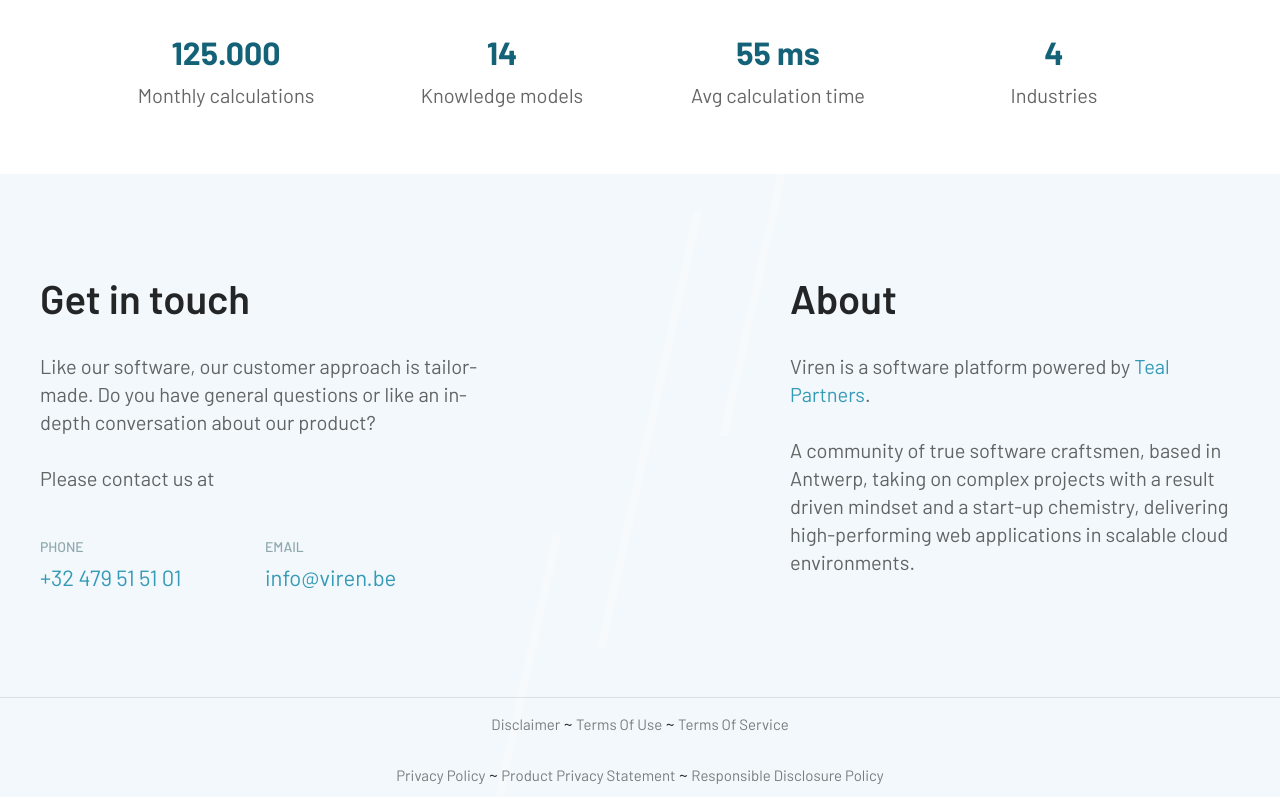
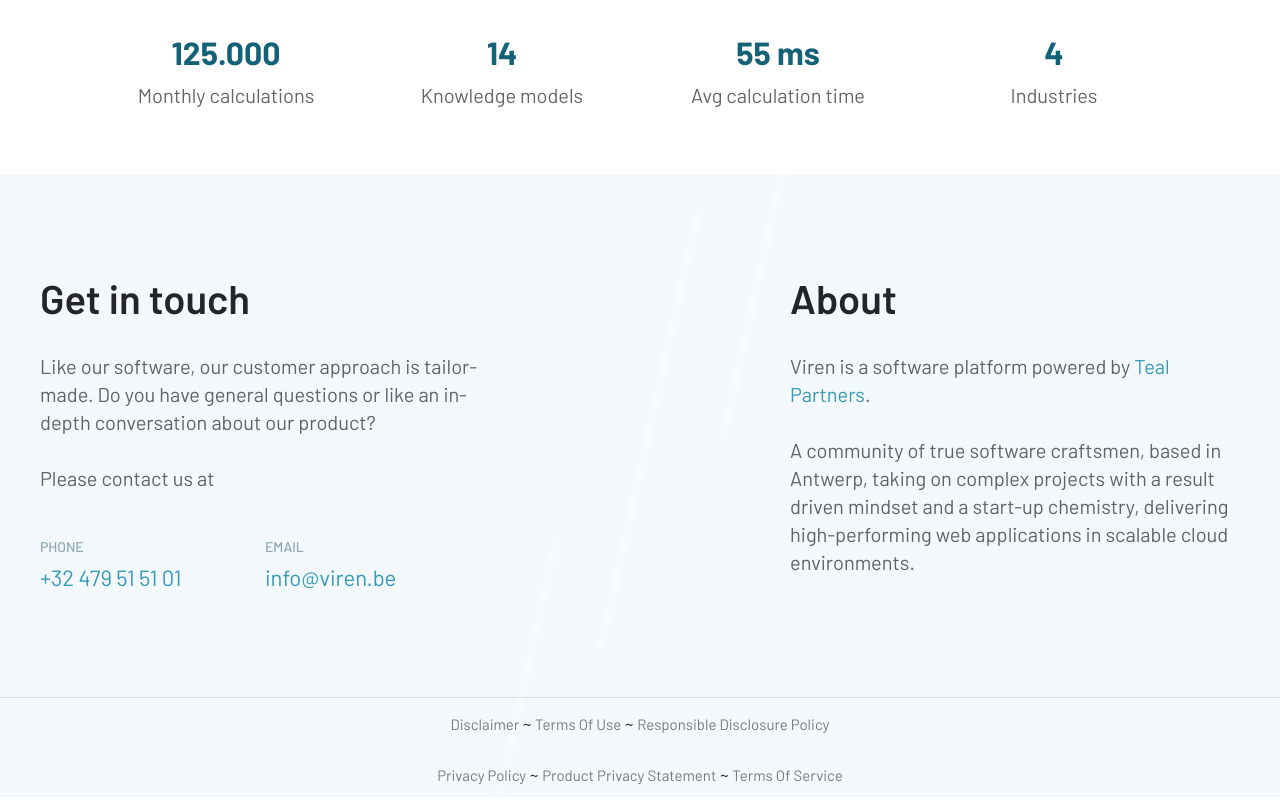
Before and after one commit to tealpartners/viren, a website: page index.html in a window 1280 px wide. Shown: the part 2059-2859 px from the top of the page. Drawn offline with nearby package versions, Linux system fonts and the light colour scheme; files that its build step writes are made by us from their sources.

Commit message:
Change order of policies

```diff
--- a/index.html
+++ b/index.html
@@ -335,10 +335,10 @@
     <div class="metafooter">
         <a href="/legal/disclaimer.html">Disclaimer</a> ~
         <a href="/legal/terms-of-use.html">Terms Of Use</a> ~
-        <a href="/legal/terms-of-service.html">Terms Of Service</a><br/>
+        <a href="/legal/responsible-disclosure-policy.html">Responsible Disclosure Policy</a> <br/>
         <a href="/legal/privacy-policy.html">Privacy Policy</a> ~
         <a href="/legal/product-privacy-statement.html">Product Privacy Statement</a> ~
-        <a href="/legal/responsible-disclosure-policy.html">Responsible Disclosure Policy</a>
+        <a href="/legal/terms-of-service.html">Terms Of Service</a>
     </div>
 </footer>
 
```
Also changed, not shown: payroll/index.html (+2 -2 lines).
